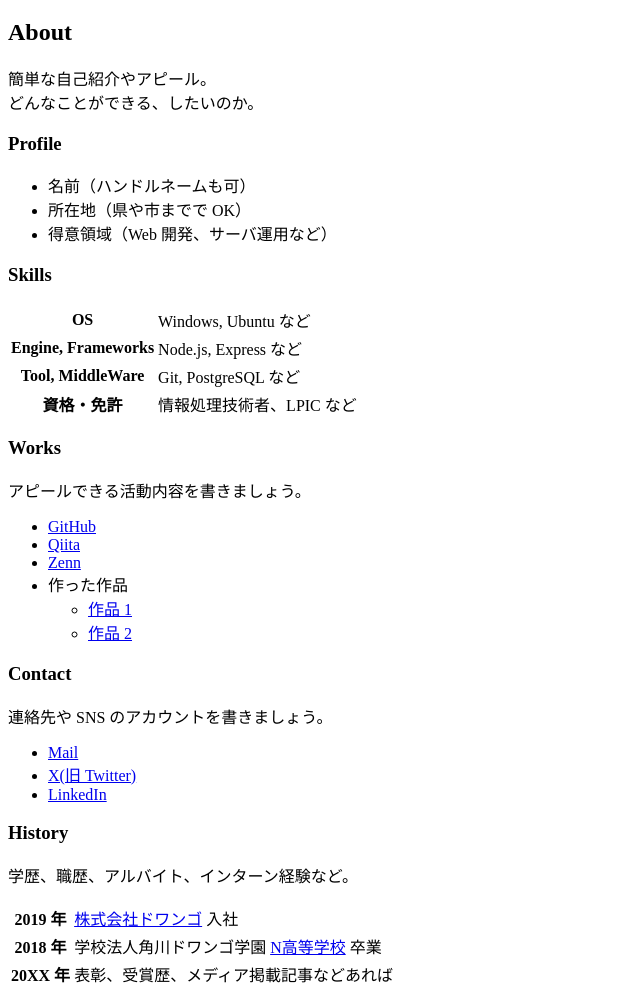
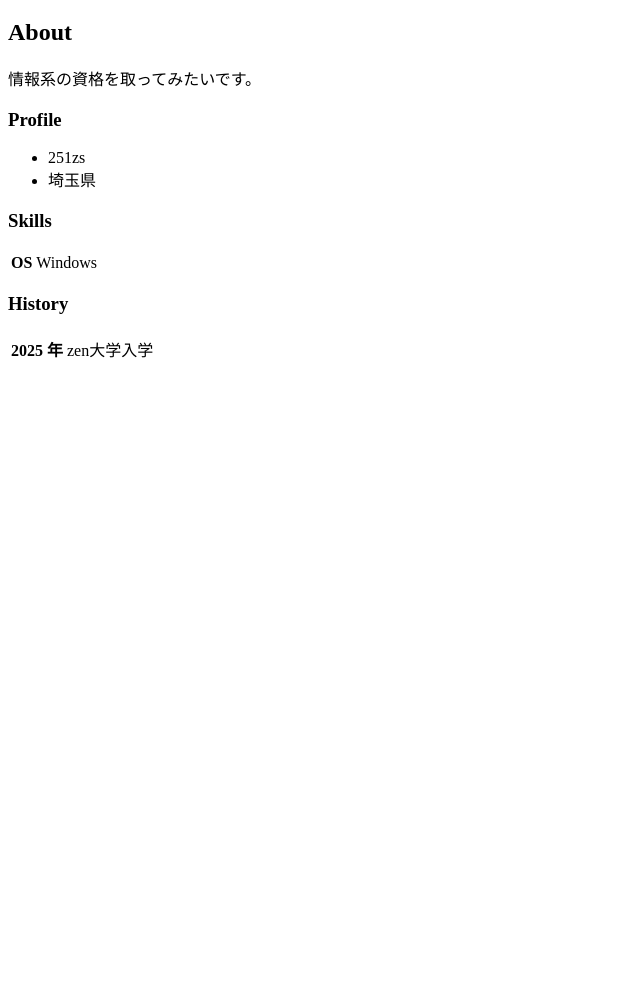
Before and after one commit to 251zs00179-oss/251zs00179-oss.github.io, a plain HTML site: page index.html in a window 1280 px wide. Shown: the part 61-1058 px from the top of the page, without its empty margins (0-640 px from the left). After the commit the page ends 800 px from the top, so only its background shows below. Drawn offline with Linux system fonts and the light colour scheme.

Commit message:
Update index.html

```diff
--- a/index.html
+++ b/index.html
@@ -10,74 +10,28 @@
 
     <h2>About</h2>
     <p>
-      簡単な自己紹介やアピール。<br>
-      どんなことができる、したいのか。
+      情報系の資格を取ってみたいです。
     </p>
 
     <h3>Profile</h3>
     <ul>
-      <li>名前（ハンドルネームも可）</li>
-      <li>所在地（県や市までで OK）</li>
-      <li>得意領域（Web 開発、サーバ運用など）</li>
+      <li>251zs</li>
+      <li>埼玉県</li>
     </ul>
 
     <h3>Skills</h3>
     <table>
       <tr>
         <th>OS</th>
-        <td>Windows, Ubuntu など</td>
-      </tr>
-      <tr>
-        <th>Engine, Frameworks</th>
-        <td>Node.js, Express など</td>
-      </tr>
-      <tr>
-        <th>Tool, MiddleWare</th>
-        <td>Git, PostgreSQL など</td>
-      </tr>
-      <tr>
-        <th>資格・免許</th>
-        <td>情報処理技術者、LPIC など</td>
+        <td>Windows</td>
       </tr>
     </table>
 
-    <h3>Works</h3>
-    <p>アピールできる活動内容を書きましょう。</p>
-    <ul>
-      <li><a href="https://github.com/">GitHub</a></li>
-      <li><a href="https://qiita.com/">Qiita</a></li>
-      <li><a href="https://zenn.dev/">Zenn</a></li>
-      <li>
-        作った作品
-        <ul>
-          <li><a href="https://example.com/">作品 1</a></li>
-          <li><a href="https://example.com/">作品 2</a></li>
-        </ul>
-      </li>
-    </ul>
-
-    <h3>Contact</h3>
-    <p>連絡先や SNS のアカウントを書きましょう。</p>
-    <ul>
-      <li><a href="mailto:name@example.com">Mail</a></li>
-      <li><a href="https://twitter.com/n_yobikou">X(旧 Twitter)</a></li>
-      <li><a href="https://www.linkedin.com/">LinkedIn</a></li>
-    </ul>
-
     <h3>History</h3>
-    <p>学歴、職歴、アルバイト、インターン経験など。</p>
     <table>
       <tr>
-        <th>2019 年</th>
-        <td><a href="https://dwango.co.jp/">株式会社ドワンゴ</a> 入社</td>
-      </tr>
-      <tr>
-        <th>2018 年</th>
-        <td>学校法人角川ドワンゴ学園 <a href="https://nnn.ed.jp/">N高等学校</a> 卒業</td>
-      </tr>
-      <tr>
-        <th>20XX 年</th>
-        <td>表彰、受賞歴、メディア掲載記事などあれば</td>
+        <th>2025 年</th>
+        <td>zen大学入学</td>
       </tr>
     </table>
   </body>
```
